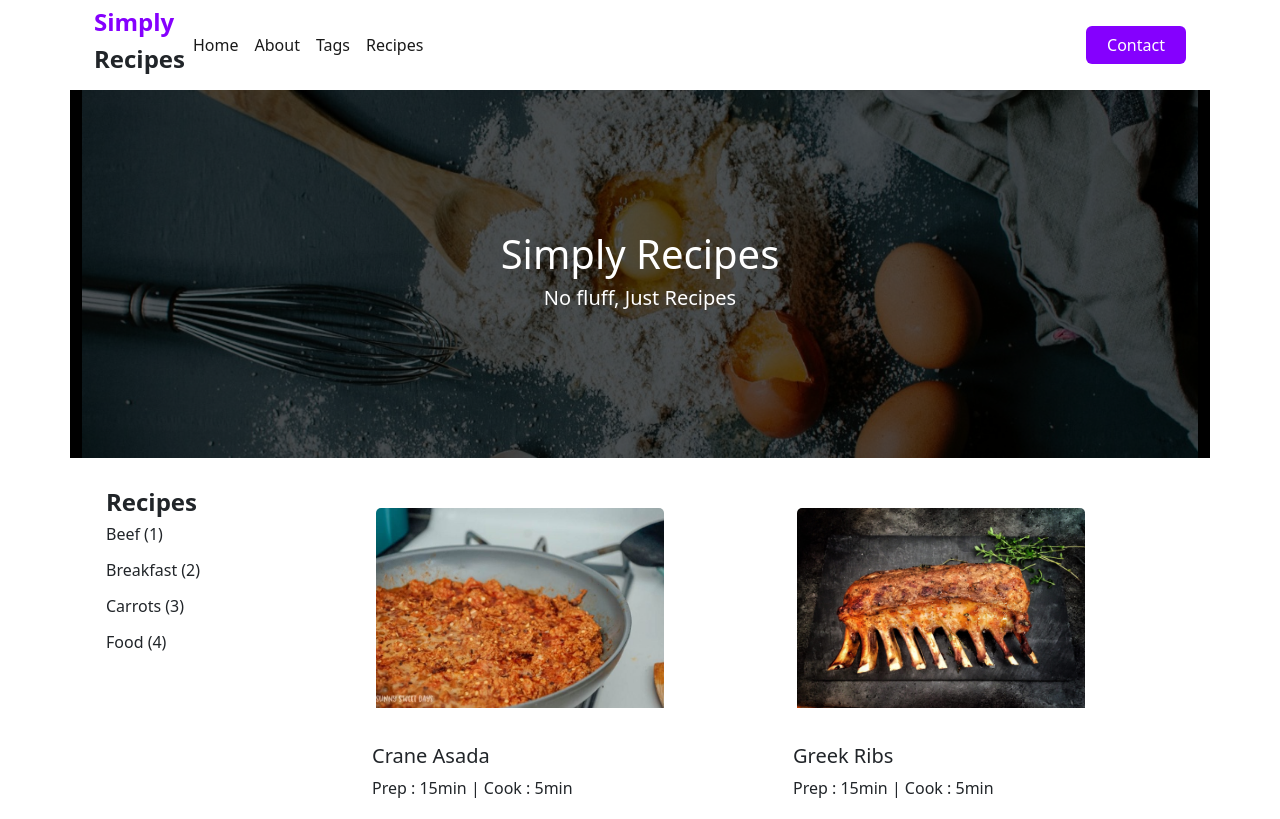
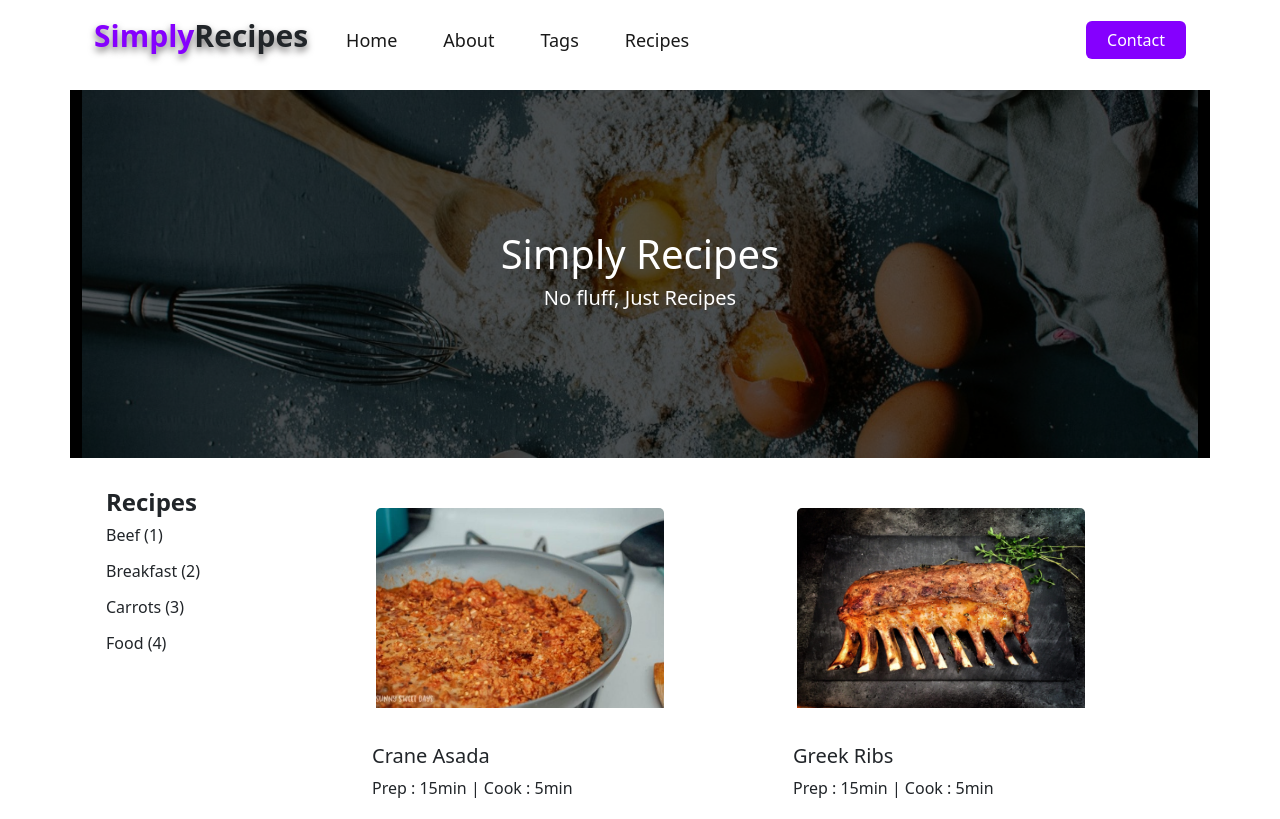
Before and after one commit to Shivanigitchouhan/HTML-CSS-Project---HTML-CSS-Mini-Project---ngct29jxkjmo, a plain HTML site: page index.html in a window 1280 px wide. Shown: the top 819 px of the page. Drawn offline with nearby package versions, Linux system fonts and the light colour scheme.

Commit message:
Update project.css

```diff
--- a/css/project.css
+++ b/css/project.css
@@ -3,7 +3,7 @@ body{
     height: auto;
     background-color: #ffffff;
 }
-.header{
+.home_header{
     background-color: #ffffff;
     width: 100%;
     height: auto;
@@ -11,7 +11,7 @@ body{
     margin-top: 10px;
 }
 
-.navContent{
+.home_navContent{
     display: flex;
 }
 
@@ -23,16 +23,39 @@ body{
     font-weight: bold;
 }
 
-.logo{
+.simplyLogo{
     text-shadow: 0px 4px 7px #757373;
     font-size: 30px;
 }
 
-.itemList{
+.recipeLogo{
+    text-shadow: 0px 4px 7px #757373;
+    font-size: 30px;
+}
+
+.home_home{
    font-size: large;
    font-weight: 500;
    margin-left: 30px;
 }
+
+.home_about{
+    font-size: large;
+    font-weight: 500;
+    margin-left: 30px;
+ }
+
+ .home_tag{
+    font-size: large;
+    font-weight: 500;
+    margin-left: 30px;
+ }
+
+ .home_recipe{
+    font-size: large;
+    font-weight: 500;
+    margin-left: 30px;
+ }
 
 .contactBtn{
     background-color: #8500FE;
@@ -112,6 +135,10 @@ footer{
   font-size: 2vh;
 }
 
-.footerP{
+.home_footerText1{
     color: #8500FE;
 }
+
+.home_footerText2{
+    color: #8500FE;
+}
```
